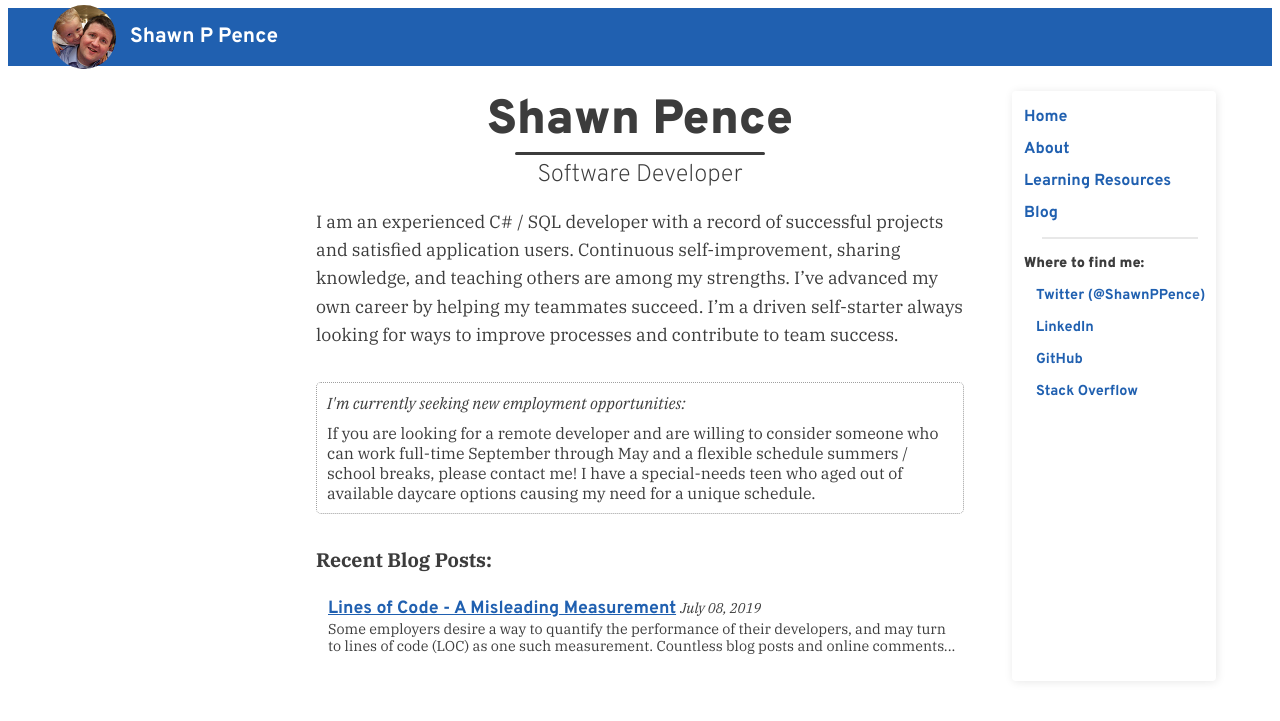
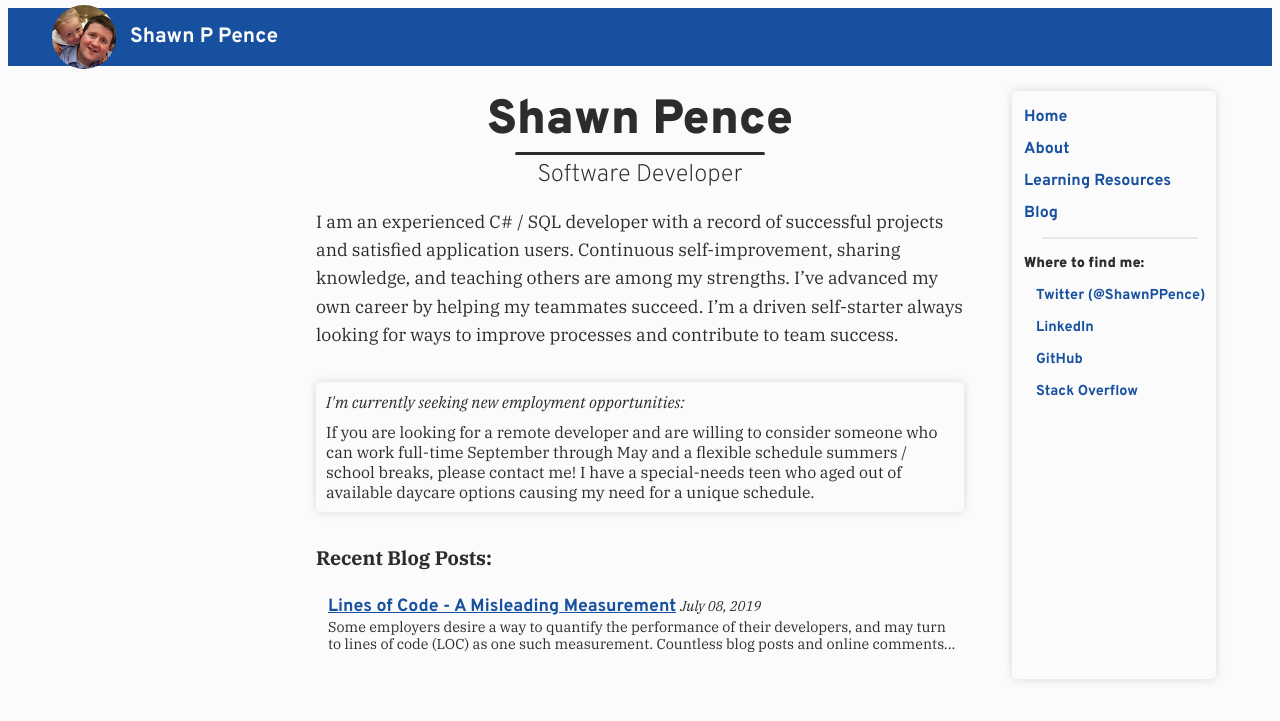
Before and after one commit to ShawnPence/shawnpence.github.io, a Jekyll site: the page built from index.html, in a window 1280 px wide. Shown: the top 721 px of the page. Built offline with Jekyll 4.4.1, drawn with Linux system fonts in a browser that asks for light colours.

Commit message:
formatting changes

```diff
--- a/css/main.css
+++ b/css/main.css
@@ -1,12 +1,13 @@
 body {
     display: block;
     font-family: 'IBM Plex Serif', 'Times New Roman', Times, serif;
-    color: #3C3C3C;
+    color: #2c2c2c;
+    background-color: #fbfbfc
 }
 pre, code {
     font-family: 'IBM Plex Mono', monospace;
     background-color: #f0f0f0;
-    color: #1e1e1e;
+    color: #181818;
     font-size: .9em;
     padding-left: 10px;
 }
@@ -31,14 +32,14 @@ pre, code {
 }
 
 .solid-bg {
-    background-color: #2060b0;;
+    background-color: #1850a0;;
 }
 
 a {
-    color: #2060b0;
+    color: #1850a0;
 }
 a:hover {
-    color: #2878dc;
+    color: #2858d0;
     text-decoration-line: underline;
 }
 
@@ -84,7 +85,7 @@ h1,h2,h3,h4,h5,h6
 }
 .page-header, .page-footer {
     font-weight: bold;
-    color: #ffffff;
+    color: #fbfbfc;
 }
 .header-bar {
     height: 58px;
@@ -129,7 +130,7 @@ h1,h2,h3,h4,h5,h6
     z-index: 4;
 }
 #PopUpMenu a {
-    color: #ffffff;
+    color: #fbfbfc;
 }
 
 .pop-up-menu .menu-wrapper
@@ -150,8 +151,6 @@ h1,h2,h3,h4,h5,h6
     width: 50%;
     height: 58px;
     text-align: right;
-    border-top-right-radius: 8px;
-    border-bottom-right-radius: 8px;
     z-index: 3;
 }
 
@@ -201,13 +200,11 @@ h1,h2,h3,h4,h5,h6
 }
 
 .messagebox {
-    border-style: dotted;
-    border-color: #a0a0a0;
-    border-width: 1px;
+    border-radius: 5px;
+    box-shadow: 0px 0px 10px #d8d8d8;
     padding: 10px;
     font-size: 0.9em;
     margin-bottom: 10px;
-    border-radius: 5px
 }
 .messagetitle {
     font-style: italic;
@@ -218,7 +215,7 @@ h1,h2,h3,h4,h5,h6
 {
     max-width: 250px;
     border: 0;
-    border-top: 1px solid #f0f0f0;
+    border-top: 1px solid #d8d8d8;
     border-color: inherit;
     border-width: 3px;
     border-radius: 1.5px;
@@ -233,7 +230,7 @@ h1,h2,h3,h4,h5,h6
     line-height: 32px;
 }
 .page-footer a {
-    color: #ffffff;
+    color: #fbfbfc;
     text-decoration-line: underline;
 }
 .page-footer a:hover, #PopUpMenu a:hover {
@@ -252,7 +249,7 @@ h1,h2,h3,h4,h5,h6
     font-size: .8em;
 }
 .blog-date-post{
-    color: #808080;
+    color: #565656;
     line-height: 1em;
 }
 .blog-date-hr {
@@ -306,11 +303,12 @@ p{
         margin-bottom: 25px;
         width: 22%;
         display: block;
-        border-radius: 4px;
-        box-shadow: 1px 1px 10px #e8e8e8;
+        border-radius: 5px;
+        box-shadow: 0px 0px 10px #d8d8d8;
         padding-left: 1%;
         padding-top: 10px;
         order: 3;
+
     }
 
     .menu-wrapper {
```
